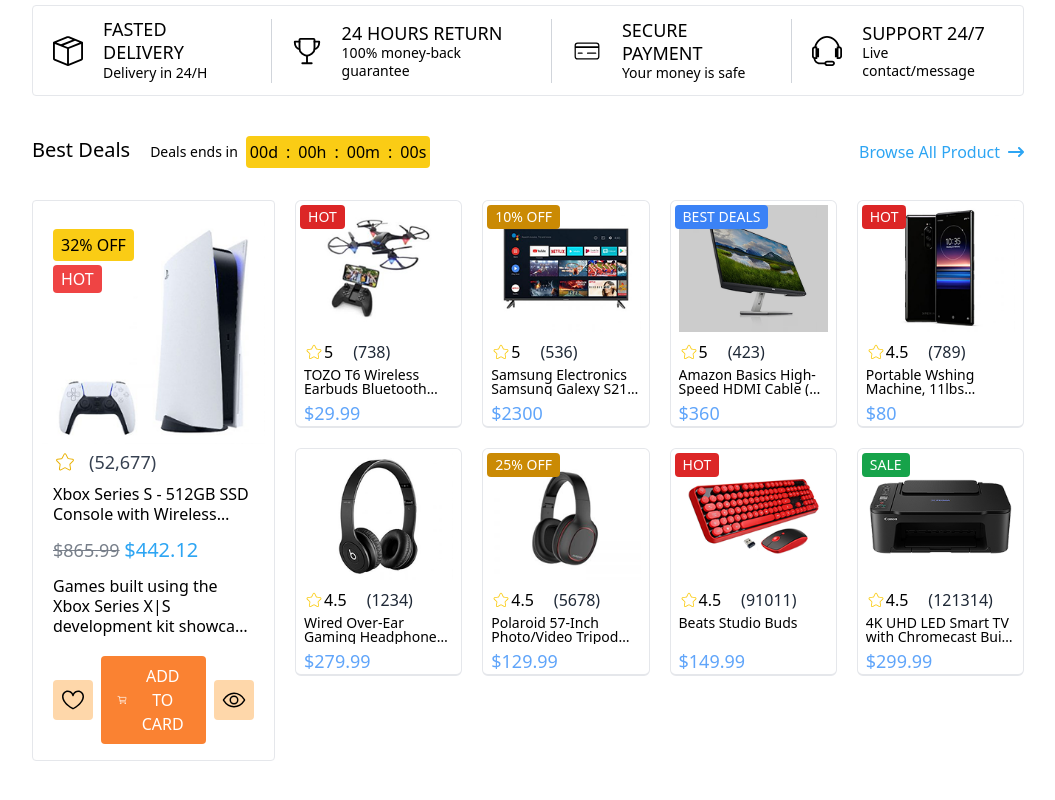
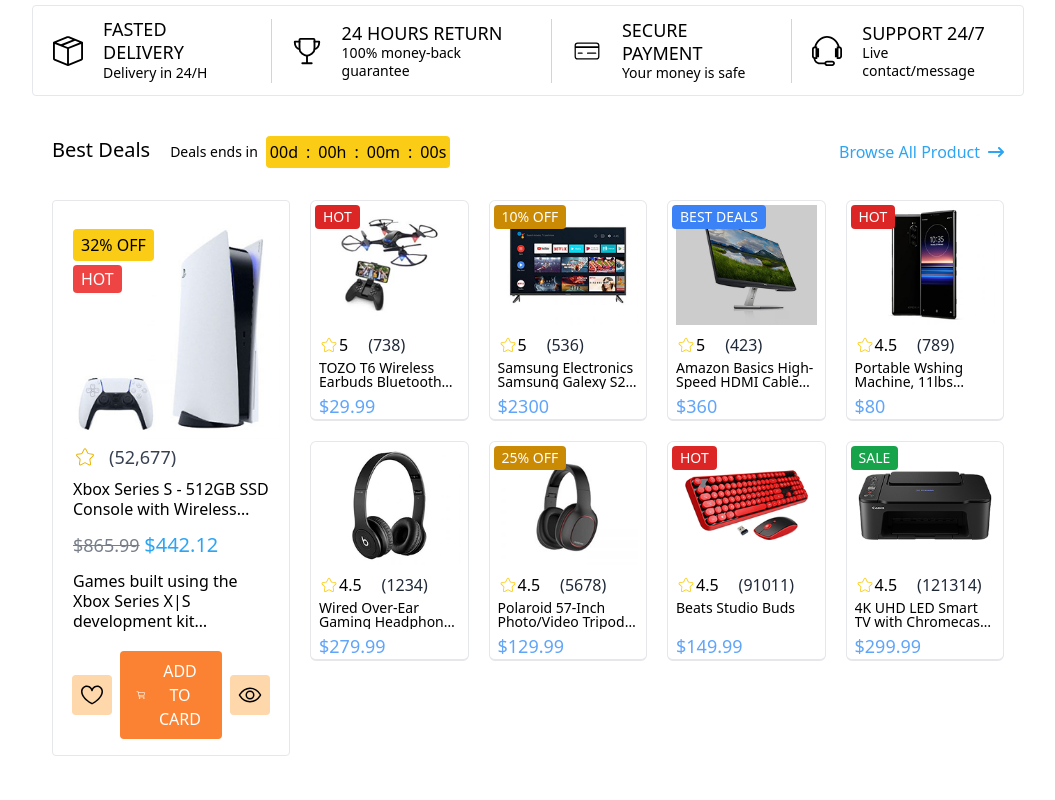
Before and after one commit to jim2107054/CLICON, a React (Vite) app in the folder frontend/: page / in a window 1280 px wide. Shown: the part 640-1440 px from the top of the page, without its empty margins (112-1167 px from the left). Built offline with nearby package versions, Linux system fonts and the light colour scheme.

Commit message:
best deals

```diff
--- a/frontend/src/components/Home/BestDeals.jsx
+++ b/frontend/src/components/Home/BestDeals.jsx
@@ -12,7 +12,7 @@ import { IoEyeOutline } from "react-icons/io5";
 const BestDeals = () => {
     const navigate = useNavigate();
   return (
-    <div>
+    <div className='px-5'>
         {/*------------------Header Section-------------------*/}
         <div className='flex justify-between items-center'>
             {/*------------------Header Section Left Div-------------------*/}
```
